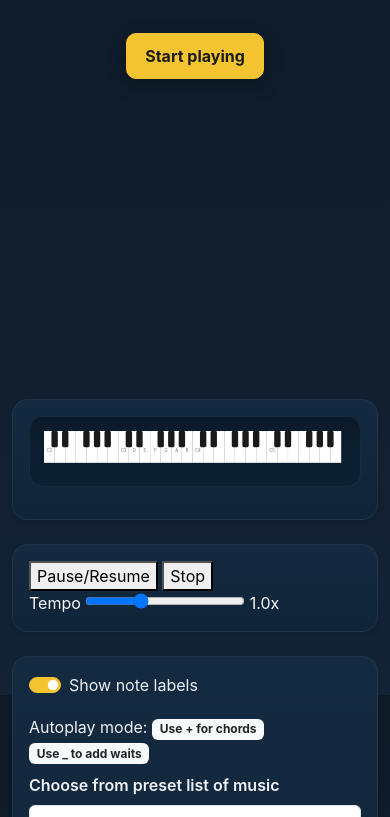
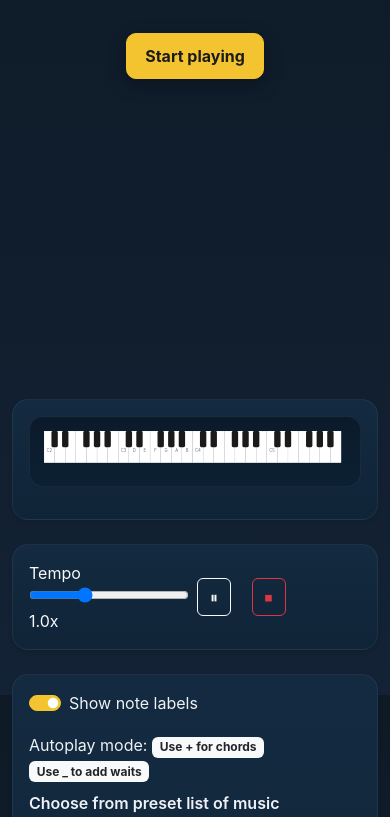
Before and after one commit to Callum-OP/Piano-Teacher, a plain HTML site: page index.html in a window 390 px wide. Both pictures are taken after a click on the button "Start autoplay". Shown: the part 149-966 px from the top of the page. Drawn offline with nearby package versions, Linux system fonts and the light colour scheme.

Commit message:
Improved pause, play and stop button appearance

```diff
--- a/index.html
+++ b/index.html
@@ -114,10 +114,25 @@
         <!-- Autoplay editor -->
         <section class="controls-card card shadow-sm mb-4">
             <div class="card-body">
-                <button id="pause" onclick="togglePause();">Pause/Resume</button>
-                <button id="stop" onclick="stopAll();">Stop</button>
-                <label class="text-light">Tempo <input id="tempo" type="range" min="0.5" max="2" step="0.1" value="1"></label>
-                <span class="text-light" id="tempoVal">1.0x</span>
+                <div class="d-grid align-items-center" style="grid-template-columns: 1fr auto 1fr;">
+                    <!-- Left (tempo) -->
+                    <div class="tempo-left text-start">
+                    <label class="text-light">
+                        Tempo
+                        <input id="tempo" type="range" min="0.5" max="2" step="0.1" value="1">
+                    </label>
+                    <span class="text-light" id="tempoVal">1.0x</span>
+                    </div>
+
+                    <!-- Center (play) -->
+                    <div class="transport text-center">
+                    <button class="btn btn-outline-light mx-2" id="pause" onclick="togglePause();">▶</button>
+                    <button class="btn btn-outline-danger mx-2" id="stop" onclick="stopAll();">⏹</button>
+                    </div>
+
+                    <!-- Right () -->
+                    <div></div>
+                </div>
             </div>
         </section>
 
--- a/script.js
+++ b/script.js
@@ -192,27 +192,46 @@ function tick(ts) {
         n.el.style.top = y + "px";
     }
     requestAnimationFrame(tick);
+    checkIfFinished(); // Check if finished
 }
 
 // --- Button controls ---
 // Pause falling notes as well as countdown
-function togglePause() { isPaused = !isPaused; togglePauseCountdown();}
+function togglePause() {
+    isPaused = !isPaused; // Pause autoplay
+    togglePauseCountdown(); // Pause countdown
+
+    // Get pause button and change symbol based on state
+    const btn = document.getElementById("pause");
+    if (!isPaused) {
+        btn.textContent = "⏸"; // Show pause symbol
+    } else {
+        // Pause logic here
+        btn.textContent = "▶"; // Show play symbol
+    }
+}
 // Change tempo, making autoplay quicker or slower
 function setTempo(scale) { tempoScale = Number(scale); }
-// Stop audio and any falling notes as well as countdown
+// Stop audio and any falling notes as well as countdown and reset hero
 function stopAll() {
     activeNotes.forEach(n => n.el.remove());
     activeNotes.length = 0;
     isPaused = false; tempoScale = 1; globalTime = 0; lastFrameTime = null;
-    resetCountdown()
+    resetCountdown();
+    const hero = document.querySelector(".hero");
+    hero.classList.remove("hidden");
 }
 // Begin autoplay
 // Calls the play notes from input functions twice (left hand and right hand)
 function autoPlay() {
     stopAll(); // End previous run
     if (audioContext.state === "suspended") audioContext.resume();
+    // Play sheet music
     playNotesFromInput(document.getElementById("noteInputLeft").value);
     playNotesFromInput(document.getElementById("noteInputRight").value);
+    // Change pause button symbol
+    const btn = document.getElementById("pause");
+    btn.textContent = "⏸"; // Show pause symbol
 }
 // Tempo slider
 const tempo = document.getElementById("tempo");
@@ -285,7 +304,8 @@ function clearAutoPlay() {
     activeNotes.length = 0;
 
     // Reset hero section
-    document.querySelector('.hero')?.classList.remove('hidden');
+    const hero = document.querySelector(".hero");
+    hero.classList.remove("hidden");
     // Reset countdown
     const countdown = document.getElementById("countdown");
     if (countdown) countdown.style.display = "none";
@@ -331,3 +351,14 @@ function resetCountdown() {
     const countdown = document.getElementById("countdown");
     if (countdown) countdown.style.display = "none";
 }
+
+// --- Check if autoplay is over ---
+function checkIfFinished() {
+    if (activeNotes.length === 0 && !isPaused) {
+        const hero = document.querySelector(".hero");
+        hero.classList.remove("hidden");
+        // Change pause button symbol
+        const btn = document.getElementById("pause");
+        btn.textContent = "▶"; // Show play symbol
+    }
+}
```
